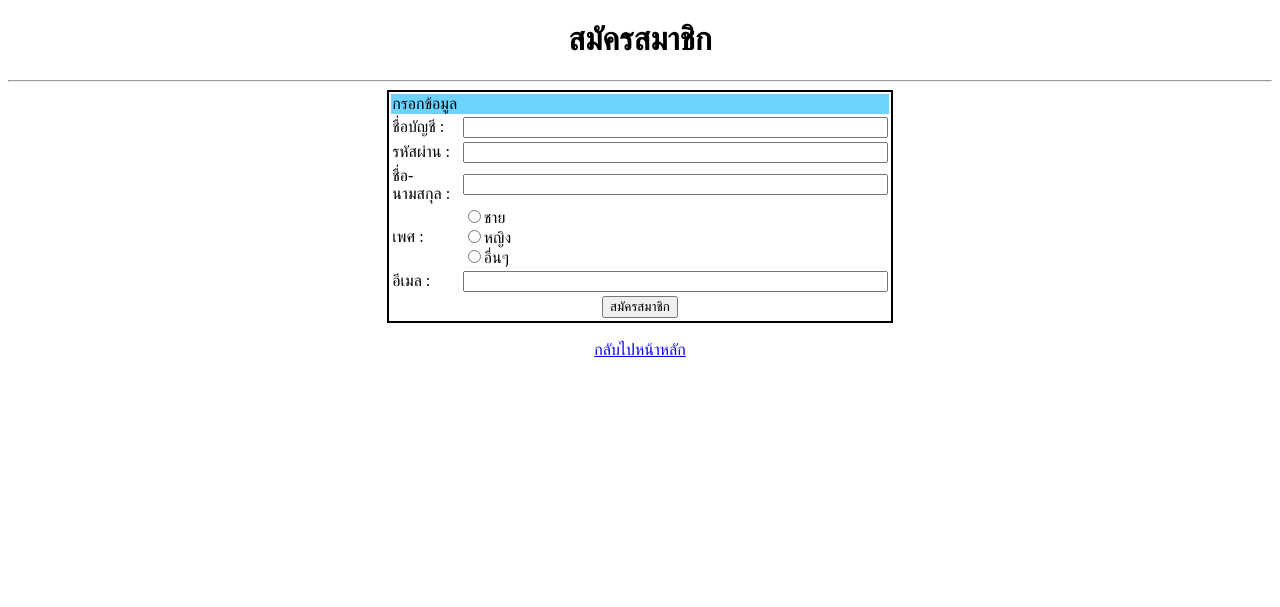
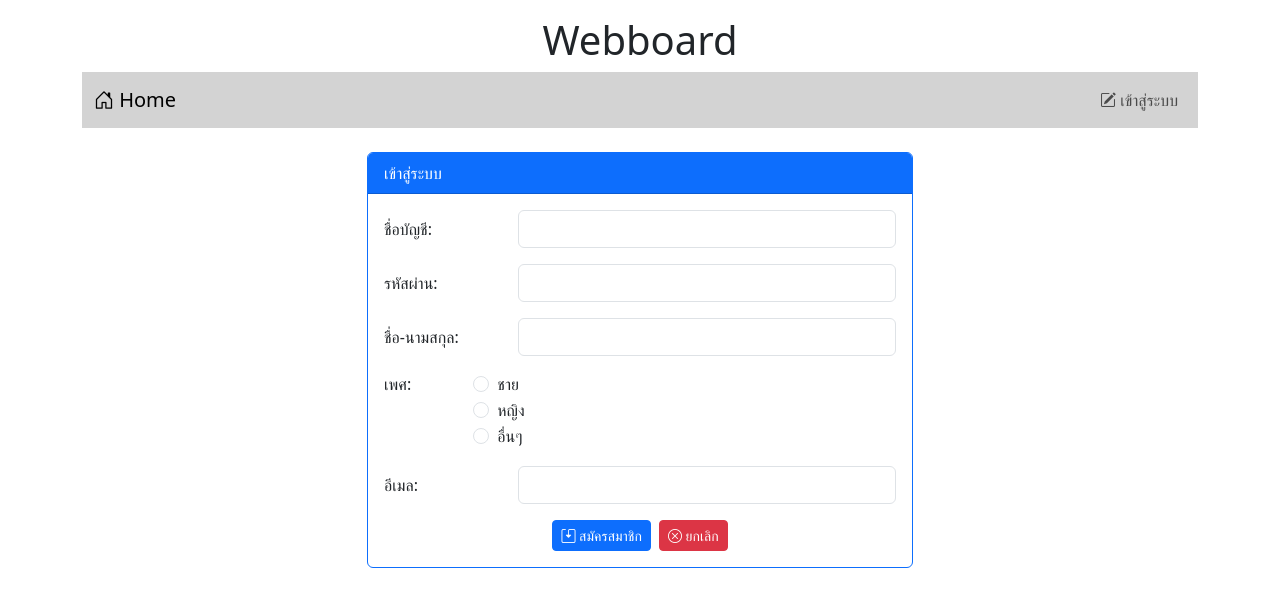
Before and after one commit to onwaree/Webboard_ECT_Onwaree, a PHP site: page /register.php in a window 1280 px wide. Shown: the top 607 px of the page. Run offline with PHP 8.4, Linux system fonts and the light colour scheme.

Commit message:
work8
work8

```diff
--- a/register.php
+++ b/register.php
@@ -13,54 +13,86 @@ if(isset($_SESSION['id'])){
     <meta charset="UTF-8">
     <meta name="viewport" content="width=device-width, initial-scale=1.0">
     <title>register</title>
+
+    <link href="https://cdn.jsdelivr.net/npm/bootstrap@5.3.2/dist/css/bootstrap.min.css" rel="stylesheet" integrity="sha384-T3c6CoIi6uLrA9TneNEoa7RxnatzjcDSCmG1MXxSR1GAsXEV/Dwwykc2MPK8M2HN" crossorigin="anonymous">
+    <script src="https://cdn.jsdelivr.net/npm/bootstrap@5.3.2/dist/js/bootstrap.bundle.min.js" integrity="sha384-C6RzsynM9kWDrMNeT87bh95OGNyZPhcTNXj1NW7RuBCsyN/o0jlpcV8Qyq46cDfL" crossorigin="anonymous"></script>
+    <link rel="stylesheet" href="https://cdn.jsdelivr.net/npm/bootstrap-icons@1.11.3/font/bootstrap-icons.min.css">
+
+
 </head>
 <body>
-    <h1 style="text-align: center;">สมัครสมาชิก</h1>
-    <hr>
-    <form>
-        <table style="border: 2px solid black; width: 40%;" align="center">
-            <tr>
-                <td colspan="2" style="background-color: #6CD2FE;">กรอกข้อมูล</td>
-            </tr>
-            <tr>
-                <td>ชื่อบัญชี : </td>
-                <td><input type="text" name="login" size="50"></td>
-            </tr>
-            <tr>
-                <td>รหัสผ่าน : </td>
-                <td><input type="password" name="pwd" size="50"></td>
-            </tr>
-            <tr>
-                <td>ชื่อ-นามสกุล : </td>
-                <td><input type="text" name="name" size="50"></td>
-            </tr>
-            <tr>
-                <td>เพศ : </td>
-                <td>
-                    <input type="radio" name="gender" value="m">ชาย
-                    <br>
-                    <input type="radio" name="gender" value="w">หญิง
-                    <br>
-                    <input type="radio" name="gender" value="o">อื่นๆ
-                </td>
-            </tr>
-            <tr>
-                <td>อีเมล : </td>
-                <td><input type="email" name="email" size="50"></td>
-            </tr>
-            <tr>
-                <td colspan="2" align="center"><input type="submit" value="สมัครสมาชิก"></td>
-            </tr>
-        </table>
 
-        <br>
-        <div style="text-align: center;">
-            <a href="index.php">กลับไปหน้าหลัก</a>
+    <div class="container">
+        <h1 style="text-align: center;" class="mt-3">Webboard</h1>
+        <?php
+            include("nav.php");
+        ?>
+
+        <div class="row mt-4">
+            <div class="col-lg-3 col-md-2 col-sm-1"></div>
+            <div class="col-lg-6 col-md-8 col-sm-10">
+                <div class="card border-primary">
+                    <div class="card-header bg-primary text-white"> เข้าสู่ระบบ </div>
+                    <div class="card-body">
+                        <form action="register_save.php" method="post">
+                            <div class="row">
+                                <label class="col-lg-3 col-form-label" for="login"> ชื่อบัญชี: </label>
+                                <div class="col-lg-9">
+                                    <input type="text" name="login" id="login" class="form-control" required>
+                                </div>
+                            </div>
+                            <div class="row mt-3">
+                                <label for="pwd" class="col-lg-3 col-form-label"> รหัสผ่าน: </label>
+                                <div class="col-lg-9">
+                                    <input type="password" name="pwd" id="pwd" class="form-control" required>
+                                </div>
+                            </div>
+                            <div class="row mt-3">
+                                <label   label class="col-lg-3 col-form-label" for="name"> ชื่อ-นามสกุล: </label>
+                                <div class="col-lg-9">
+                                    <input type="text" name="name" id="name" class="form-control" required>
+                                </div>
+                            </div>
+                            <div class="row mt-3">
+                                <label class="col-lg-2 form-label"> เพศ: </label>
+                                <div class="col-lg-9">
+                                    <div class="form-check">
+                                        <input type="radio" name="gender" value="m" id="m" class="form-check-input" required>
+                                        <label for="m" class="form-check-label">ชาย</label>
+                                    </div>
+                                    <div class="form-check">
+                                        <input type="radio" name="gender" value="f" id="f" class="form-check-input" required>
+                                        <label for="f" class="form-check-label">หญิง</label>
+                                    </div>
+                                    <div class="form-check">
+                                        <input type="radio" name="gender" value="o" id="o" class="form-check-input" required>
+                                        <label for="o" class="form-check-label">อื่นๆ</label>
+                                    </div>
+                                </div>
+                            </div>
+                            <div class="row mt-3">
+                                <label for="email" class="col-lg-3 col-form-label"> อีเมล: </label>
+                                <div class="col-lg-9">
+                                    <input type="email" name="email" id="email" class="form-control" required>
+                                </div>
+                            </div>
+                            <div class="row mt-3">
+                                <div class="col-lg-12 d-flex justify-content-center">
+                                    <button type="submit" class="btn btn-primary btn-sm me-2">
+                                        <i class="bi bi-save2"></i> สมัครสมาชิก
+                                    </button>
+                                    <button type="reset" class="btn btn-danger btn-sm">
+                                        <i class="bi bi-x-circle"></i> ยกเลิก
+                                    </button>
+                                </div>
+                            </div>
+                        </form>
+                    </div>
+                </div>
+            </div>
+            <div class="col-lg-3 col-md-2 col-sm-1"></div>
         </div>
-        <!-- <center>ถ้ายังไม่ได้เป็นสมาชิก <a href="register.html">กรุณาสมัครสามาชิก</a></center> -->
-
-
-
-    </form>
+    </div>
+    <br>
 </body>
 </html>
```
Also changed, not shown: register_save.php (added, +19 -0 lines).
